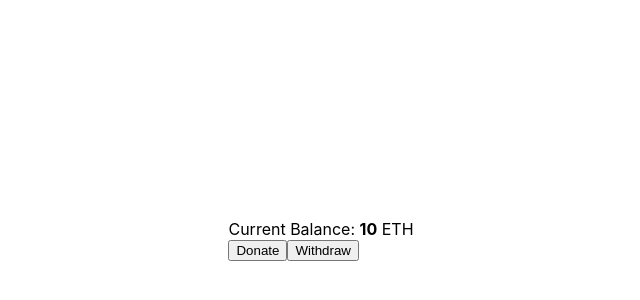
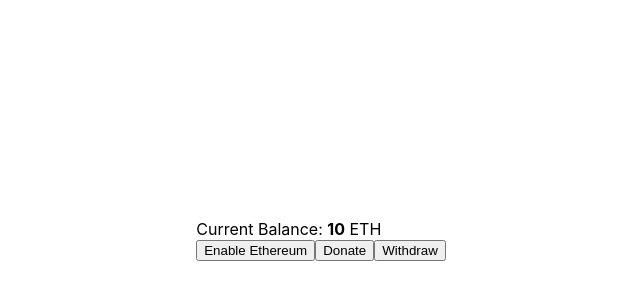
Before and after one commit to ortmasiu/faucet, a React (Create React App) app: page / in a window 1280 px wide. Shown: the part 160-460 px from the top of the page, without its empty margins (319-959 px from the left). Built offline with nearby package versions, Linux system fonts and the light colour scheme; the HTML template or start-up script is replaced by a standard one.

Commit message:
add web3

```diff
--- a/src/App.js
+++ b/src/App.js
@@ -1,7 +1,21 @@
 
+import { useEffect } from 'react';
 import './App.css';
 
 function App() {
+  useEffect(() => {
+    const loadProvider = async() => {
+      // with metamask we have an access to window.ethereum & to window.web3
+      // metamask injects a global API into the website
+      // this API allows website to request users, accounts and read data to the blockchain
+      // sign messales and transactions
+      console.log(window.web3)
+      console.log(window.ethereum)
+    }
+
+    loadProvider()
+  }, [])
+
   return (
     <>
       <div className="faucet-wrapper">
@@ -9,6 +23,15 @@
           <div className="balance-view is-size-2">
             Current Balance: <strong>10</strong> ETH
           </div>
+          <button
+            className="btn mr-2"
+            onClick={async() => {
+              const accounts = await window.ethereum.request({method: "eth_requestAccounts"})
+              console.log(accounts)
+            }}
+          >
+            Enable Ethereum
+          </button>
           <button className="btn mr-2">Donate</button>
           <button className="btn">Withdraw</button>
         </div>
```
